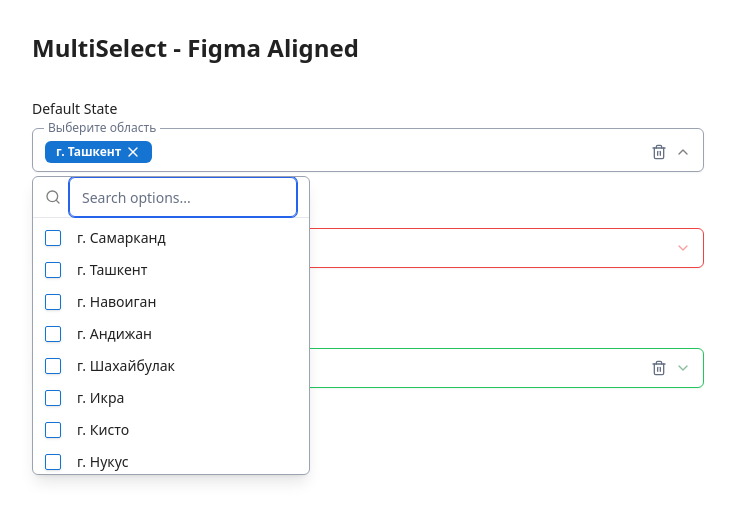
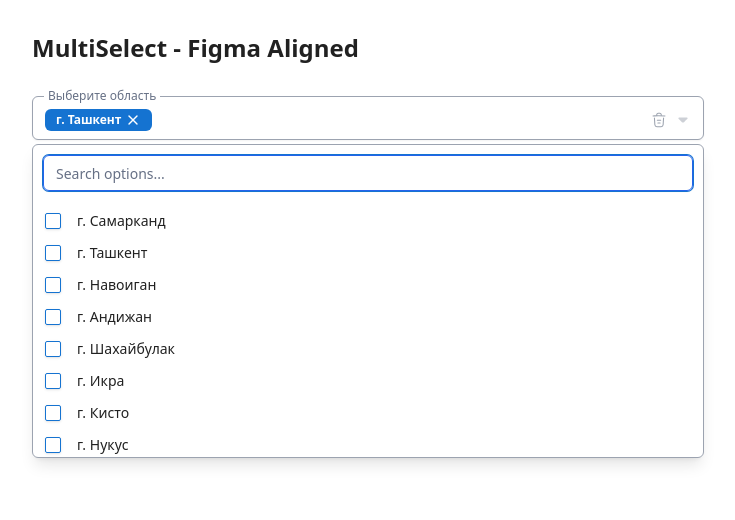
Before and after one commit to shodiya02/ui-kit, a Vue app: page / in a window 1280 px wide. Both pictures are taken after a click on the button "г. Ташкент". Shown: the top 520 px of the page, without its empty margins (272-1007 px from the left). Built offline with nearby package versions, Linux system fonts and the light colour scheme.

Commit message:
feat: add IconChevronDown and IconTrash components; enhance MultiSelect with improved button functionality and dynamic popover width

```diff
--- a/src/App.vue
+++ b/src/App.vue
@@ -9,7 +9,6 @@
       <!-- Test different variants -->
       <div class="space-y-6">
         <div class="space-y-2">
-          <label class="text-sm font-medium text-foreground">Default State</label>
           <MultiSelect
             v-model="selected1"
             :options="regionOptions"
@@ -18,27 +17,27 @@
           />
         </div>
 
-        <div class="space-y-2">
-          <label class="text-sm font-medium text-foreground">Error State</label>
-          <MultiSelect
-            v-model="selected2"
-            :options="regionOptions"
-            variant="error"
-            display-variant="with-checkbox"
-          />
-          <p class="text-xs text-destructive">Количество не должно превышать 5т.</p>
-        </div>
+<!--        <div class="space-y-2">-->
+<!--          <label class="text-sm font-medium text-foreground">Error State</label>-->
+<!--          <MultiSelect-->
+<!--            v-model="selected2"-->
+<!--            :options="regionOptions"-->
+<!--            variant="error"-->
+<!--            display-variant="with-checkbox"-->
+<!--          />-->
+<!--          <p class="text-xs text-destructive">Количество не должно превышать 5т.</p>-->
+<!--        </div>-->
 
-        <div class="space-y-2">
-          <label class="text-sm font-medium text-foreground">Success State</label>
-          <MultiSelect
-            v-model="selected3"
-            :options="regionOptions"
-            variant="success"
-            display-variant="with-checkbox"
-          />
-          <p class="text-xs text-success">Все поля в вашей ответ зон</p>
-        </div>
+<!--        <div class="space-y-2">-->
+<!--          <label class="text-sm font-medium text-foreground">Success State</label>-->
+<!--          <MultiSelect-->
+<!--            v-model="selected3"-->
+<!--            :options="regionOptions"-->
+<!--            variant="success"-->
+<!--            display-variant="with-checkbox"-->
+<!--          />-->
+<!--          <p class="text-xs text-success">Все поля в вашей ответ зон</p>-->
+<!--        </div>-->
       </div>
     </div>
   </div>
--- a/src/components/MultiSelect.vue
+++ b/src/components/MultiSelect.vue
@@ -4,6 +4,7 @@
       <!-- Trigger Button - This is what users click to open the dropdown -->
       <PopoverTrigger as-child>
         <Button
+          ref="triggerRef"
           :aria-expanded="open"
           :aria-label="ariaLabel"
           :class="
@@ -11,7 +12,7 @@
               'w-full justify-between min-h-[40px] h-auto px-3 py-2 text-left rounded-md transition-all duration-200',
               'hover:bg-muted/50 hover:text-foreground',
               triggerClasses,
-            label && (open || selectedItems.length > 0) ? 'pt-3 pb-2' : ''
+              label && (open || selectedItems.length > 0) ? 'pt-3 pb-2' : '',
             )
           "
           role="combobox"
@@ -37,7 +38,6 @@
                 </button>
               </Badge>
             </template>
-
           </div>
 
           <!-- Icon for with-icon variant -->
@@ -60,15 +60,15 @@
             <!-- Clear all button -->
             <button
               v-if="selectedItems.length > 0 && !disabled && !readonly"
+              :aria-label="'Clear all selections'"
+              class="text-muted-foreground hover:text-foreground transition-colors"
               @click.stop="clearAll"
-            class="text-muted-foreground hover:text-foreground transition-colors"
-            :aria-label="'Clear all selections'"
             >
-            <Trash2 class="h-4 w-4" />
+              <IconTrash class="h-5 w-5" />
             </button>
 
             <!-- Dropdown arrow -->
-          <ChevronDown
+            <IconChevronDown
               :class="{ 'rotate-180': open }"
               class="h-4 w-4 shrink-0 opacity-50 transition-transform duration-200"
             />
@@ -79,28 +79,32 @@
       <!-- Floating Label -->
       <label
         v-if="label"
-      :class="cn(
+        :class="
+          cn(
             'absolute left-3 transition-all duration-200 pointer-events-none z-10',
             'text-muted-foreground bg-background px-1 hover:bg-muted/50',
             {
               '-top-4 text-xs': open || selectedItems.length > 0,
-              'top-1/3 -translate-y-1/2 text-sm': !open && selectedItems.length === 0
-            }
-          )"
+              'top-1/3 -translate-y-1/2 text-sm': !open && selectedItems.length === 0,
+            },
+          )
+        "
       >
         {{ label }}
       </label>
 
       <!-- Dropdown Content -->
       <PopoverContent
+        :side-offset="4"
+        :style="popoverStyle"
         align="start"
-      class="ui-multiselect p-0 bg-background border border-border shadow-lg"
-      :style="{ width: 'var(--radix-popper-anchor-width)' }"
+        class="ui-multiselect p-0 bg-background border border-border shadow-lg w-full"
       >
         <Command>
           <!-- Search input -->
-        <CommandInput v-model:value="searchQuery" :placeholder="searchPlaceholder" />
-
+          <div class="p-2.5">
+            <Input v-model:value="searchQuery" :placeholder="searchPlaceholder" />
+          </div>
           <!-- No results message or empty state -->
           <CommandEmpty>
             <div
@@ -121,7 +125,7 @@
               v-for="option in filteredOptions"
               :key="option.value"
               :value="option.value"
-            class="flex items-center space-x-2 cursor-pointer"
+              class="flex items-center space-x-2 cursor-pointer hover:bg-blue-500"
               @select="() => toggleOption(option)"
             >
               <!-- Checkbox to show selection state (conditional) -->
@@ -134,7 +138,7 @@
               <div
                 v-else-if="props.displayVariant === 'with-checkbox'"
                 :class="{ 'bg-blue-500 border-blue-500': isSelected(option) }"
-              class="w-4 h-4 rounded-full border-2 border-gray-300 flex items-center justify-center"
+                class="w-4 h-4 rounded-full border-2 border-gray-300 flex items-center justify-center hover:bg-blue-500"
               >
                 <div v-if="isSelected(option)" class="w-2 h-2 rounded-full bg-white"></div>
               </div>
@@ -148,20 +152,17 @@
 </template>
 
 <script setup>
-import { computed, ref, watch } from 'vue'
+import { computed, nextTick, onMounted, onUnmounted, ref, watch } from 'vue'
 import { Button } from '@/components/ui/button'
 import { Badge } from '@/components/ui/badge'
 import { Popover, PopoverContent, PopoverTrigger } from '@/components/ui/popover'
-import {
-  Command,
-  CommandEmpty,
-  CommandGroup,
-  CommandInput,
-  CommandItem,
-} from '@/components/ui/command'
+import { Command, CommandEmpty, CommandGroup, CommandItem } from '@/components/ui/command'
 import { Checkbox } from '@/components/ui/checkbox'
-import { ChevronDown, X,Trash2  } from 'lucide-vue-next'
+import { X } from 'lucide-vue-next'
 import { cn } from '@/lib/utils'
+import IconTrash from '@/components/icons/IconTrash.vue'
+import IconChevronDown from '@/components/icons/IconChevronDown.vue'
+import { Input } from '@/components/ui/input/index.js'
 
 // Component Props - These control how the component behaves
 const props = defineProps({
@@ -276,23 +277,49 @@ const props = defineProps({
   },
   label: {
     type: String,
-    default: ''
+    default: '',
   },
 })
 
 // Events that this component can emit
 const emit = defineEmits(['update:modelValue', 'change'])
 
+const triggerRef = ref(null)
+const triggerWidth = ref(0)
 
-const clearAll = () => {
-  if (props.disabled || props.readonly) return
-
-  emit('update:modelValue', [])
-  emit('change', [])
-}
 // Component state
 const open = ref(false)
 const searchQuery = ref('')
+
+// Track trigger button width
+const updateTriggerWidth = () => {
+  if (triggerRef.value?.$el) {
+    triggerWidth.value = triggerRef.value.$el.offsetWidth
+  }
+}
+
+// Set up width tracking
+onMounted(() => {
+  updateTriggerWidth()
+  window.addEventListener('resize', updateTriggerWidth)
+})
+
+// Watch for open state to update width
+watch(open, async (isOpen) => {
+  if (isOpen) {
+    await nextTick()
+    updateTriggerWidth()
+  }
+})
+
+// Computed style for popover width
+const popoverStyle = computed(() => {
+  return {
+    width: `${triggerWidth.value}px`,
+    minWidth: `${triggerWidth.value}px`,
+    maxWidth: `${triggerWidth.value}px`,
+  }
+})
 
 // Convert selected values to full objects for display
 const selectedItems = computed(() => {
@@ -355,6 +382,14 @@ const removeItem = (item) => {
   const newValues = props.modelValue.filter((value) => value !== item.value)
   emit('update:modelValue', newValues)
   emit('change', newValues)
+}
+
+// Clear all selections
+const clearAll = () => {
+  if (props.disabled || props.readonly) return
+
+  emit('update:modelValue', [])
+  emit('change', [])
 }
 
 // Computed classes for the trigger based on variant
@@ -423,4 +458,9 @@ watch(open, (isOpen) => {
     searchQuery.value = ''
   }
 })
+
+// Clean up event listener
+onUnmounted(() => {
+  window.removeEventListener('resize', updateTriggerWidth)
+})
 </script>
--- /dev/null
+++ b/src/components/icons/IconChevronDown.vue
@@ -0,0 +1,5 @@
+<template>
+  <svg width="13" height="13" viewBox="0 0 13 13" fill="none" xmlns="http://www.w3.org/2000/svg">
+    <path d="M3.29335 8.56909L6.66793 8.56909L9.70668 8.56909C10.2267 8.56909 10.4867 7.94076 10.1183 7.57243L7.31251 4.76659C6.86293 4.31701 6.13168 4.31701 5.6821 4.76659L4.61501 5.83368L2.87626 7.57243C2.51335 7.94076 2.77335 8.56909 3.29335 8.56909Z" fill="#9CA3AF"/>
+  </svg>
+</template>
--- /dev/null
+++ b/src/components/icons/IconTrash.vue
@@ -0,0 +1,9 @@
+
+<template><svg fill="none" height="19" viewBox="0 0 19 19" width="19" xmlns="http://www.w3.org/2000/svg">
+  <path d="M16.625 4.73415C13.9888 4.4729 11.3367 4.33832 8.6925 4.33832C7.125 4.33832 5.5575 4.41748 3.99 4.57582L2.375 4.73415" stroke="#9CA3AF" stroke-linecap="round" stroke-linejoin="round" stroke-width="1.25"/>
+  <path d="M6.72949 3.93456L6.90366 2.89748C7.03033 2.1454 7.12533 1.58331 8.46324 1.58331H10.5374C11.8753 1.58331 11.9782 2.17706 12.097 2.9054L12.2712 3.93456" stroke="#9CA3AF" stroke-linecap="round" stroke-linejoin="round" stroke-width="1.25"/>
+  <path d="M14.923 7.23584L14.4084 15.2079C14.3213 16.4508 14.2501 17.4167 12.0413 17.4167H6.95881C4.75006 17.4167 4.67882 16.4508 4.59173 15.2079L4.07715 7.23584" stroke="#9CA3AF" stroke-linecap="round" stroke-linejoin="round" stroke-width="1.25"/>
+  <path d="M8.17773 13.0625H10.814" stroke="#9CA3AF" stroke-linecap="round" stroke-linejoin="round" stroke-width="1.25"/>
+  <path d="M7.52051 9.89581H11.4788" stroke="#9CA3AF" stroke-linecap="round" stroke-linejoin="round" stroke-width="1.25"/>
+</svg>
+</template>
```
Lines whose indentation alone changed are shown as unchanged.
